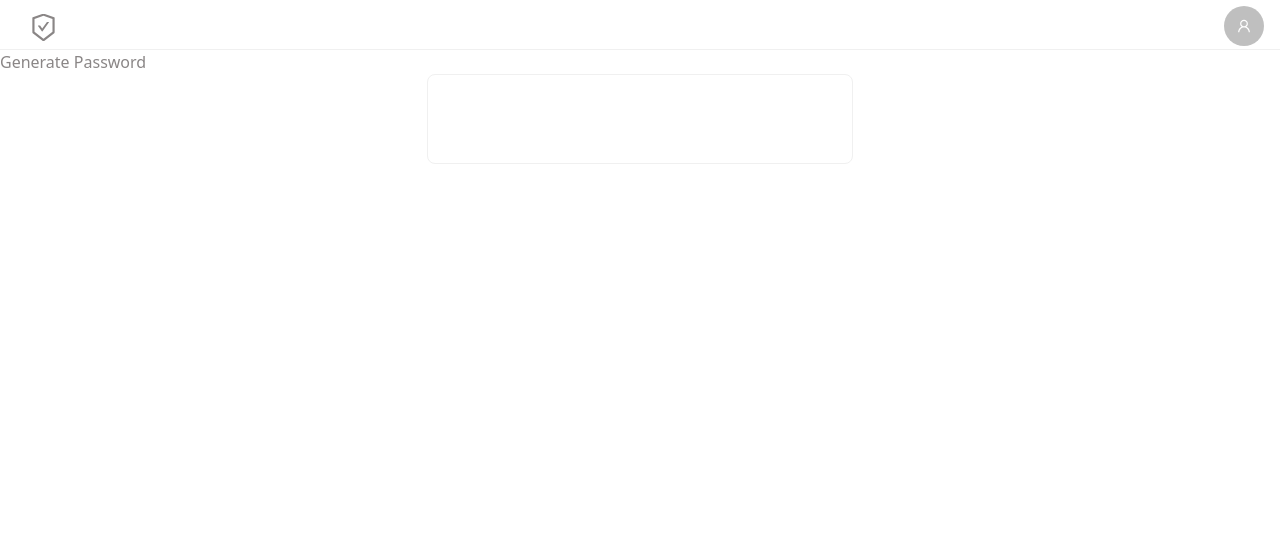
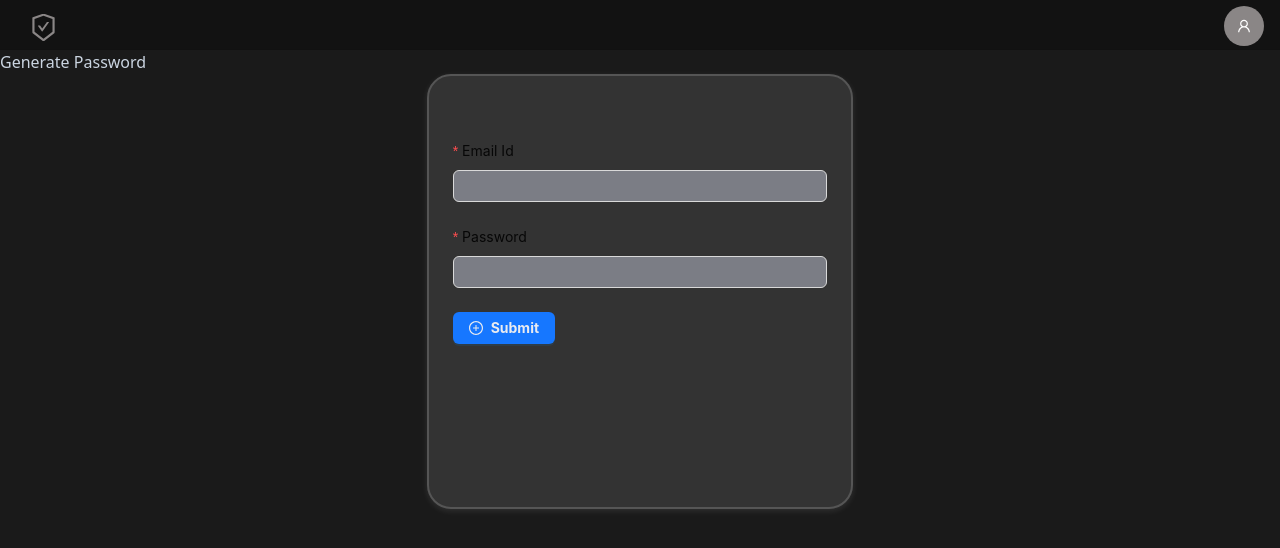
Before and after one commit to msaadnanil18/Password-save-generate-full-stack-, a React (Vite) app in the folder FrontEnd/: page / in a window 1280 px wide. Shown: the top 548 px of the page. Built offline with nearby package versions, Linux system fonts and the light colour scheme.

Commit message:
some style changes

```diff
--- a/FrontEnd/index.html
+++ b/FrontEnd/index.html
@@ -6,7 +6,7 @@
     <meta name="viewport" content="width=device-width, initial-scale=1.0" />
     <title>Password Generator</title>
   </head>
-  <body class=" bg-slate-300 ">
+  <body style="background-color: #1a1a1a;">
     <div id="root"></div>
     <script type="module" src="/src/main.jsx"></script>
   </body>
--- a/FrontEnd/src/components/GoogleAuth.jsx
+++ b/FrontEnd/src/components/GoogleAuth.jsx
@@ -1,9 +1,10 @@
 import React, { useState } from "react";
+import { PlusCircleOutlined } from "@ant-design/icons";
 import { GoogleLogin } from "@react-oauth/google";
 import { GoogleOAuthProvider } from "@react-oauth/google";
 import { jwtDecode } from "jwt-decode";
 import { useNavigate } from "react-router-dom";
-import { Button, Card,  Form, Row, Col } from "antd";
+import { Button, Card, Form, Row, Col, Input } from "antd";
 import axios from "axios";
 
 const GoogleAuth = () => {
@@ -32,15 +33,30 @@ const GoogleAuth = () => {
   return (
     <>
       <div className=" p-2">
-        <h1 style={{ color: "#8a8686" }} className="text-3xl font-extrabold">
+        <h1
+          style={{ color: "rgba(203, 213, 225)" }}
+          className="text-3xl font-extrabold"
+        >
           Generate Password
         </h1>
       </div>
       <Row>
         <Col span={8}></Col>
         <Col sm={24} md={12} lg={8}>
-          <Card hoverable className="md:mt-10 w-96 p-4 ">
-            <div className="mx-8">
+          <Card
+            hoverable
+            className="md:mt-10 p-4"
+            style={{
+              width: "100%",
+              height: 435,
+              backgroundColor: "#333",
+              color: "#fff",
+              border: "2px solid #555",
+              borderRadius: "24px",
+              boxShadow: "0 2px 6px rgba(255, 255, 255, 0.1)",
+            }}
+          >
+            <div className="mx-14 p-5  ">
               <GoogleOAuthProvider clientId={clientId}>
                 <GoogleLogin
                   onSuccess={(credentialResponse) => {
@@ -49,17 +65,52 @@ const GoogleAuth = () => {
                     setGoogleAuth(rest);
                   }}
                   onError={() => {
-                    //  console.log('Login Failed')
+                    console.log("Login Failed");
                   }}
                 />
               </GoogleOAuthProvider>
             </div>
             {navigat && navigate(`password-gen/${response?._id}`)}
 
+            <div>
+              <Form
+                form={form}
+                layout="vertical"
+                className="w-full h-full"
+                onFinish={postData}
+              >
+                <Form.Item
+                  name="emailID"
+                  label="Email Id"
+                  rules={[{ required: true, message: "Please Enter Email Id" }]}
+                >
+                  <Input style={{ backgroundColor: "#7b7d85" }} />
+                </Form.Item>
+                <Form.Item
+                  name="passName"
+                  label="Password"
+                  rules={[{ required: true, message: "Please enter password" }]}
+                >
+                  <Input style={{ backgroundColor: "#7b7d85" }} />
+                </Form.Item>
+
+                <Button
+                  icon={<PlusCircleOutlined />}
+                  style={{ color: "#e9ebf0", fontWeight: "bold" }}
+                  className="bg-sky-400"
+                  type="primary"
+                  htmlType="submit"
+                >
+                  Submit
+                </Button>
+              </Form>
+            </div>
+
             <div className="grid place-content-center my-8">
               {loading && (
                 <Button
-                  className="bg-sky-400 "
+                  style={{ color: "#e9ebf0", fontWeight: "bold" }}
+                  className="bg-sky-400"
                   type="primary"
                   onClick={postData}
                 >
@@ -76,82 +127,3 @@ const GoogleAuth = () => {
 };
 
 export default GoogleAuth;
-
-// import React, { useEffect, useState } from "react";
-// import { GoogleLogin } from '@react-oauth/google';
-// import { GoogleOAuthProvider } from '@react-oauth/google';
-// import { jwtDecode } from "jwt-decode";
-// import { useNavigate } from "react-router-dom";
-// import { Button, Card, Input, Form, Row, Col } from "antd";
-// import axios from 'axios';
-
-// const GoogleAuth = () => {
-//   const [form] = Form.useForm();  // Use form instead of { form }
-//   const [googleAuth, setGoogleAuth] = useState([]);
-//   const navigate = useNavigate();
-//   const clientId = "315101804831-f8f3hmhq5ajf00ouc4jkvuniqoq689e5.apps.googleusercontent.com";
-
-//   const postData = () => {
-//     const formData = form.getFieldsValue();
-//     axios.post('/api/login', formData)
-//       .then(response => {
-//         console.log('Server response:', response.data);
-//       })
-//       .catch(error => {
-//         console.error('Error:', error);
-//       });
-//   }
-
-//   return (
-//     <>
-//       <Row>
-//         <Col span={8}></Col>
-//         <Col sm={24} md={12} lg={8} >
-//           <Card
-//             hoverable
-//             className="md:mt-10 w-96 p-4 "
-//             cover={<div className=" gap-x-5" >
-//               <GoogleOAuthProvider clientId={clientId}>
-//               <GoogleLogin
-//                 onSuccess={credentialResponse => {
-//                   const rest = jwtDecode(credentialResponse.credential);
-//                   console.log(rest);
-//                   setGoogleAuth(rest);
-//                   postData();
-//                   navigate("/password-gen");
-//                 }}
-//                 onError={() => {
-//                   console.log('Login Failed');
-//                 }}
-//               />
-//             </GoogleOAuthProvider>
-//             </div>}
-//           >
-//             <Form
-//               form={form}  // Use form here
-//               layout="vertical"
-//               className="w-full h-full"
-//               onFinish={postData}
-//             >
-//               <Form.Item name='emailID' label='Email Id' rules={[{ required: true, message: "Please Enter Email Id" }]} >
-//                 <Input />
-//               </Form.Item>
-//               <Form.Item name='passName' label='Password' rules={[{ required: true, message: 'Please enter password' }]} >
-//                 <Input />
-//               </Form.Item>
-
-//               <Button className="bg-sky-400" type="primary" htmlType="submit">Submit</Button>
-
-//             </Form>
-
-//           </Card>
-//         </Col>
-//         <Col span={8}></Col>
-//       </Row>
-//     </>
-//   );
-// }
-
-// export default GoogleAuth;
-
-// form +++++++
--- a/FrontEnd/src/components/NavBar.jsx
+++ b/FrontEnd/src/components/NavBar.jsx
@@ -12,6 +12,7 @@ const NavBar = () => {
     height: "50px",
     lineHeight: "50px",
     fontSize: "18px",
+    backgroundColor: "#121212 ",
   };
 
   const apiResponse = useSelector((state) => state.userData);
@@ -27,7 +28,13 @@ const NavBar = () => {
         </Menu.Item>
         <Menu.Item key="name" disabled>
           {apiResponse && (
-            <Typography.Text keyboard>{apiResponse?.name}</Typography.Text>
+            <Typography.Text
+              style={{ color: "rgba(203, 213, 225)" }}
+              className=" text-slate-300"
+              keyboard
+            >
+              {apiResponse?.name}
+            </Typography.Text>
           )}
         </Menu.Item>
         <Menu.Item key="logout" disabled style={{ marginLeft: "auto" }}>
@@ -45,9 +52,14 @@ const NavBar = () => {
 
         <Menu.Item key="avatar" disabled>
           {apiResponse === null || apiResponse === undefined ? (
-            <Avatar size="large" icon={<UserOutlined />} />
+            <Avatar
+              style={{ backgroundColor: "#8a8686" }}
+              size="large"
+              icon={<UserOutlined />}
+            />
           ) : (
             <Avatar
+              style={{ backgroundColor: "#8a8686" }}
               size="large"
               icon={apiResponse.email_verified ? null : <UserOutlined />}
               src={apiResponse.email_verified ? apiResponse.picture : null}
--- a/FrontEnd/src/components/PasswordAppear.jsx
+++ b/FrontEnd/src/components/PasswordAppear.jsx
@@ -1,6 +1,14 @@
 import React, { useEffect, useState } from "react";
 import axios from "axios";
-import { Table, Spin, Button, Tag, message, Popconfirm } from "antd";
+import {
+  Table,
+  Spin,
+  Button,
+  Tag,
+  message,
+  Popconfirm,
+  ConfigProvider,
+} from "antd";
 import {
   DeleteFilled,
   CopyOutlined,
@@ -89,6 +97,7 @@ const PasswordAppear = ({ loading, form, open, setOpen }) => {
         <div>
           <Tag color="#87d068">{rowData?.password}</Tag>
           <Button
+            className=" text-slate-300"
             size="small"
             icon={<CopyOutlined />}
             onClick={() => copyPassword(rowData?.password)}
@@ -102,6 +111,7 @@ const PasswordAppear = ({ loading, form, open, setOpen }) => {
       key: "edit",
       render: (rowData) => (
         <Button
+          className=" text-slate-300"
           type="dashed"
           icon={<EditFilled />}
           size="small"
@@ -123,13 +133,30 @@ const PasswordAppear = ({ loading, form, open, setOpen }) => {
           cancelText="No"
           okButtonProps={{ style: { backgroundColor: "#87d068" } }}
         >
-          <Button size="small" icon={<DeleteFilled />} />
+          <Button
+            size="small"
+            icon={<DeleteFilled style={{ color: "rgba(203, 213, 225)" }} />}
+          />
         </Popconfirm>
       ),
     },
   ];
 
-  const reloadButton = <Button icon={<ReloadOutlined />} onClick={fetchData} />;
+  const reloadButton = (
+    <Button
+      icon={<ReloadOutlined style={{ color: "rgba(203, 213, 225)" }} />}
+      onClick={fetchData}
+    />
+  );
+
+  const customTheme = {
+    components: {
+      Table: {
+        colorBgContainer: "rgb(51, 51, 51)",
+        colorText: "rgba(203, 213, 225)",
+      },
+    },
+  };
   return (
     <div>
       {dataLoading ? (
@@ -137,13 +164,15 @@ const PasswordAppear = ({ loading, form, open, setOpen }) => {
           <Spin />
         </div>
       ) : (
-        <div className="p-2">
+        <div className="p-2 ">
+          <ConfigProvider theme={customTheme}>
             <Table
               dataSource={authData?.passwordHistory}
               columns={columns}
               size="small"
               title={() => reloadButton}
             />
+          </ConfigProvider>
         </div>
       )}
     </div>
--- a/FrontEnd/src/components/PasswordGen.jsx
+++ b/FrontEnd/src/components/PasswordGen.jsx
@@ -47,7 +47,6 @@ function PasswordGen() {
   const onClose = () => {
     setOpen(false);
   };
-
 
   form.setFieldsValue({
     password: inputPassword,
@@ -100,7 +99,10 @@ function PasswordGen() {
       ) : (
         <div>
           <div className=" p-2 flex justify-between">
-            <Typography.Title level={3} className="">
+            <Typography.Title
+              level={3}
+              style={{ color: "rgba(203, 213, 225)" }}
+            >
               Generate Your Password
             </Typography.Title>
             <Button
@@ -125,26 +127,30 @@ function PasswordGen() {
             placement="right"
             onClose={onClose}
             open={open}
+            style={{backgroundColor:'#333'  }}
           >
             <Form layout="vertical" form={form} preserve={false}>
               <Form.Item
                 name="fieldPassword"
                 label="Enter field"
                 rules={[{ required: true, message: "Please enter field " }]}
+
               >
-                <Input placeholder="Enter field of password" />
+                <Input placeholder="Enter field of password" style={{ backgroundColor: "#7b7d85" }} />
               </Form.Item>
               <Form.Item
                 name="password"
                 label="Password"
                 rules={[{ required: true }]}
+
               >
-                <Input />
+                <Input style={{ backgroundColor: "#7b7d85" }} />
               </Form.Item>
 
               <Row>
                 <Col sm={24} md={12}>
                   <Checkbox
+                  style={{ backgroundColor: "#7b7d85" }}
                     onChange={(e) =>
                       handleCheckboxChange(e.target.checked, "number")
                     }
@@ -154,6 +160,7 @@ function PasswordGen() {
                 </Col>
                 <Col sm={24} md={12}>
                   <Checkbox
+                  style={{ backgroundColor: "#7b7d85" }}
                     onChange={(e) =>
                       handleCheckboxChange(e.target.checked, "charr")
                     }
```
Lines whose indentation alone changed are shown as unchanged.
